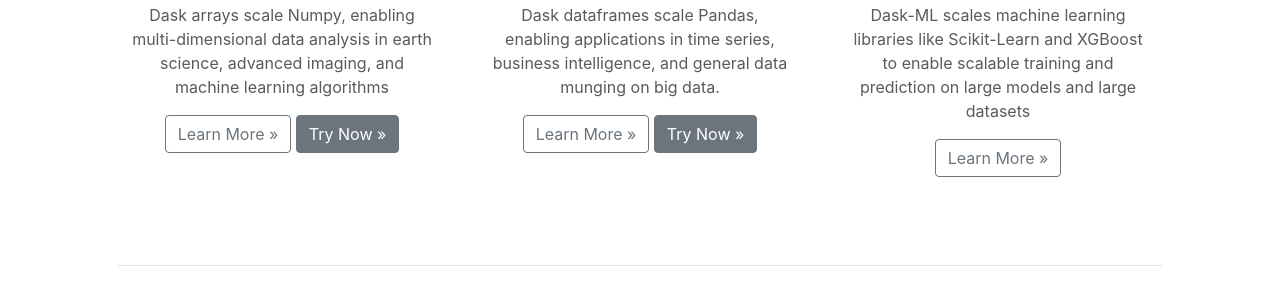
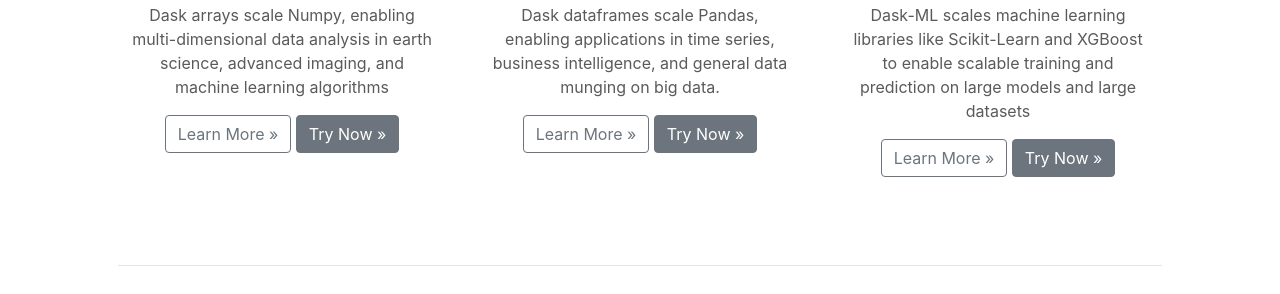
Before and after one commit to mrocklin/dask-webpage, a plain HTML site: page index.html in a window 1280 px wide. Shown: the part 975-1269 px from the top of the page. Drawn offline with nearby package versions, Linux system fonts and the light colour scheme.

Commit message:
add machine learning try now button

```diff
--- a/index.html
+++ b/index.html
@@ -89,7 +89,10 @@
             <img src="https://upload.wikimedia.org/wikipedia/commons/thumb/3/32/Rosenbrock_function.svg/300px-Rosenbrock_function.svg.png" height="200">
             <h2>Scikit-Learn</h2>
             <p>Dask-ML scales machine learning libraries like Scikit-Learn and XGBoost to enable scalable training and prediction on large models and large datasets</p>
-            <p><a class="btn btn-outline-secondary" href="https://dask-ml.readthedocs.org/en/latest/" role="button">Learn More &raquo;</a></p>
+            <p>
+              <a class="btn btn-outline-secondary" href="https://dask-ml.readthedocs.org/en/latest/" role="button">Learn More &raquo;</a>
+              <a class="btn btn-secondary" href="https://mybinder.org/v2/gh/dask/dask-examples/master?filepath=machine-learning.ipynb" role="button">Try Now &raquo;</a>
+            </p>
           </div><!-- /.col-lg-4 -->
         </div><!-- /.row -->
 
```
